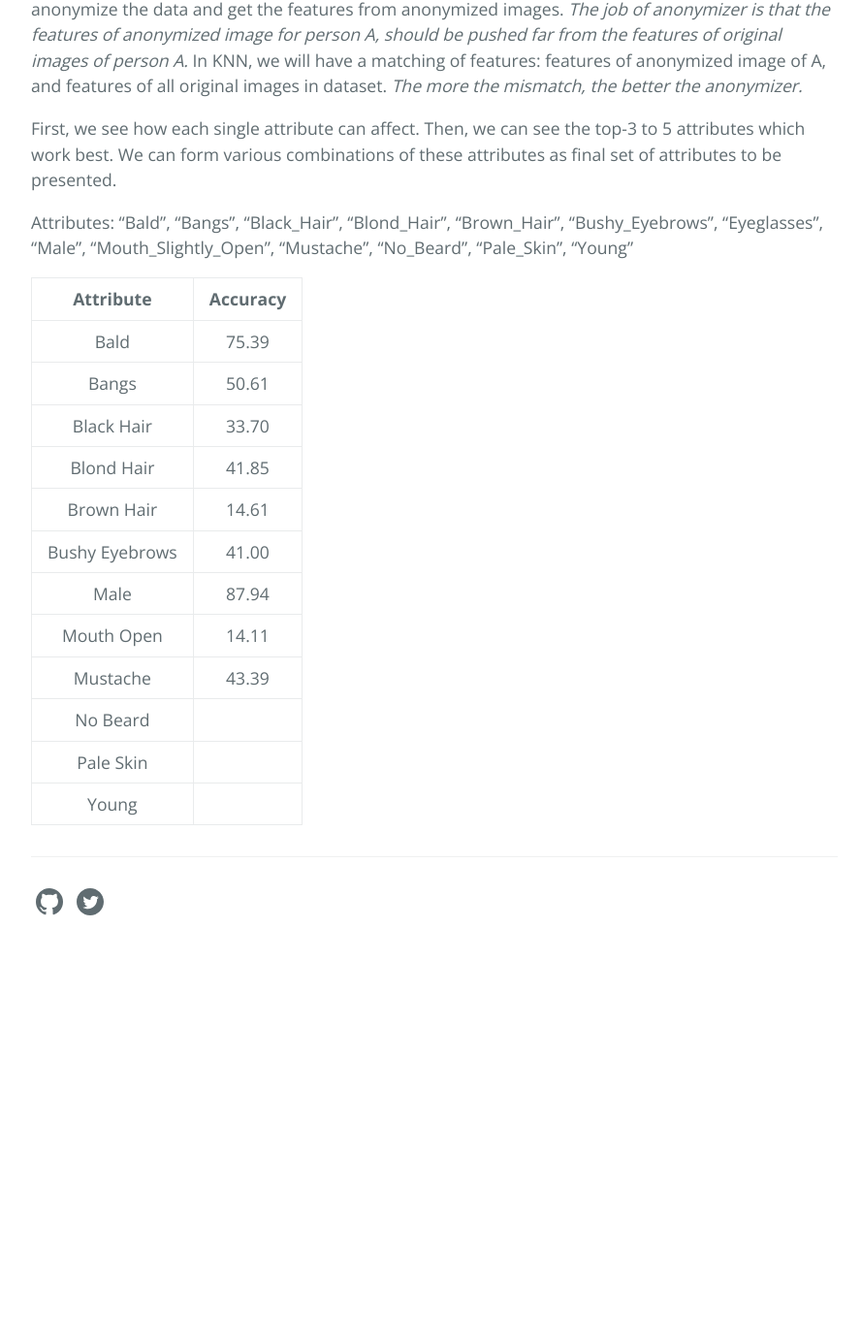
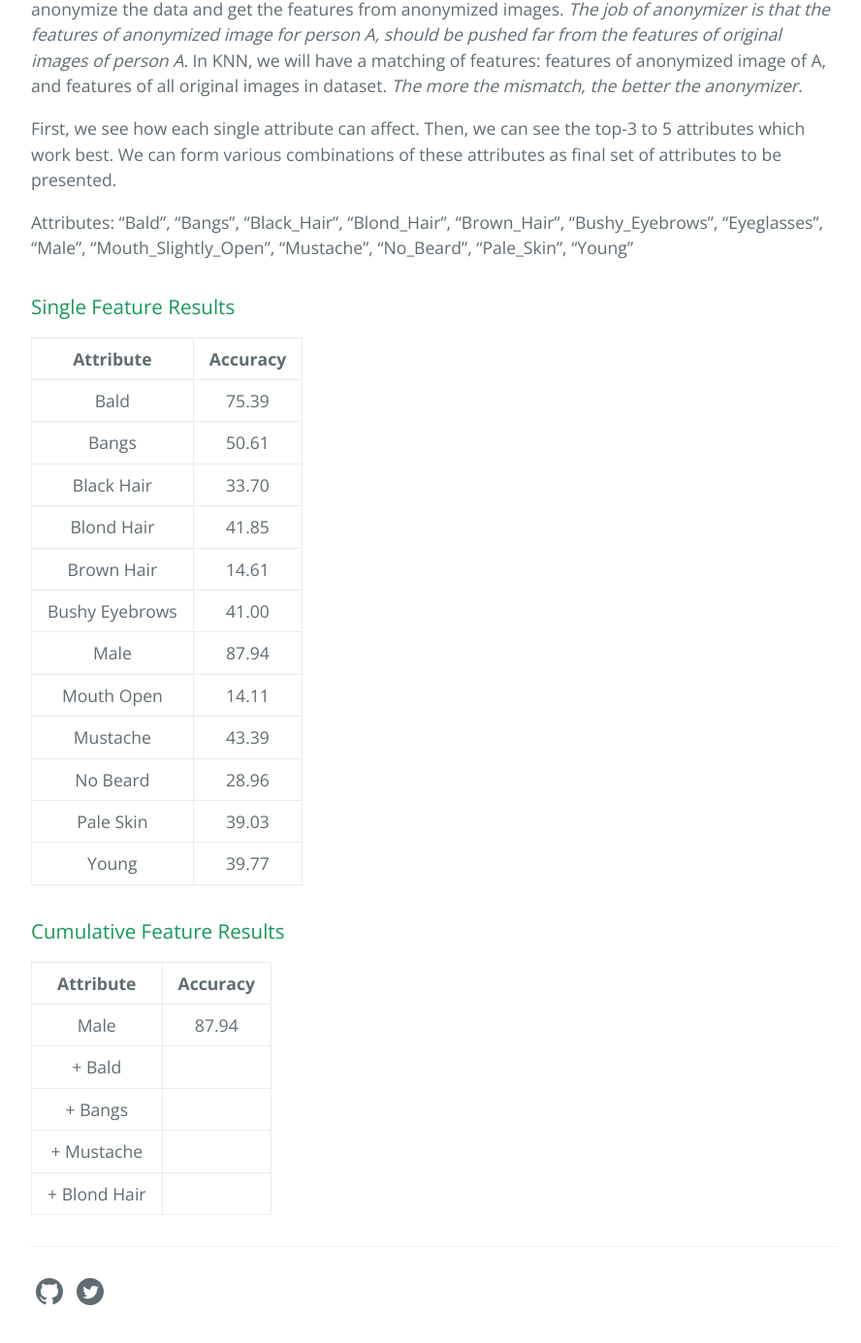
Before and after one commit to yashkhasbage25/AnonymizingAudioVisualData, a Jekyll site: the page built from _posts/2021-06-16-quantitative-results-attgan.md, in a window 1280 px wide and 1400 px high, scrolled down 789 px. Shown: the top 1385 px of the window at 97% size, without its empty margins (192-1080 px from the left). Built offline with Jekyll 4.4.1, drawn with Linux system fonts in a browser that asks for light colours; before the commit the page ends 1787 px from its top, so only the background shows below that.

Commit message:
single feat results

```diff
--- a/_posts/2021-06-16-quantitative-results-attgan.md
+++ b/_posts/2021-06-16-quantitative-results-attgan.md
@@ -29,6 +29,8 @@ Attributes: "Bald",
         "Pale_Skin",
         "Young"
 
+### Single Feature Results
+
 | Attribute | Accuracy |
 |:---------:|:--------:|
 | Bald      |  75.39   |
@@ -40,6 +42,16 @@ Attributes: "Bald",
 | Male      |  87.94   |
 | Mouth Open|  14.11   |
 | Mustache  |  43.39   |
-| No Beard  |          |
-| Pale Skin |          |
-| Young     |          |
+| No Beard  |  28.96   |
+| Pale Skin |  39.03   |
+| Young     |  39.77   |
+
+### Cumulative Feature Results
+
+| Attribute | Accuracy |
+|:---------:|:--------:|
+| Male      |  87.94   |
+| + Bald    |          |
+| + Bangs   |          |
+| + Mustache|          |
+| + Blond Hair|        |
```
